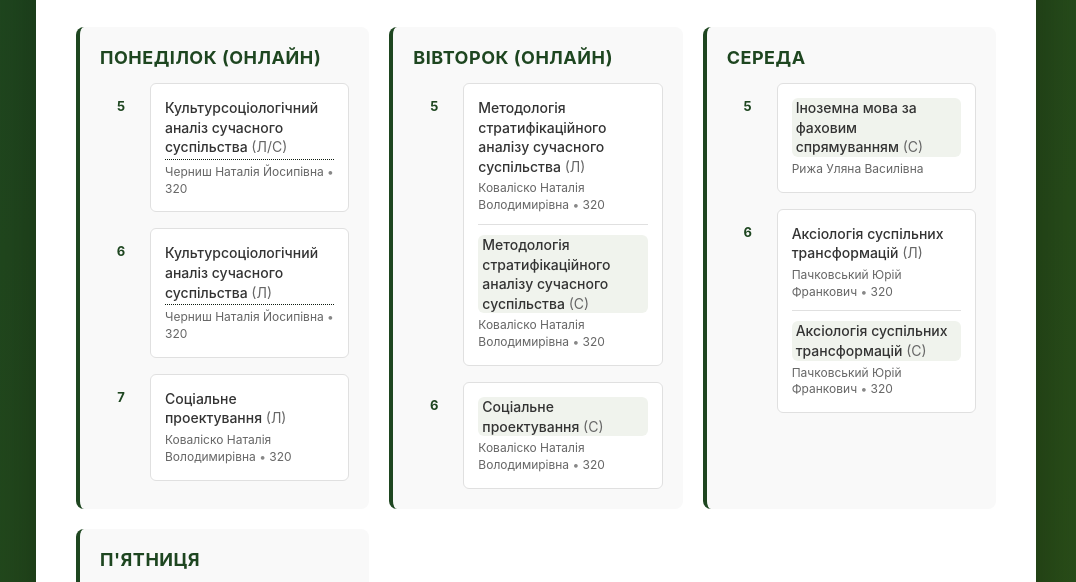
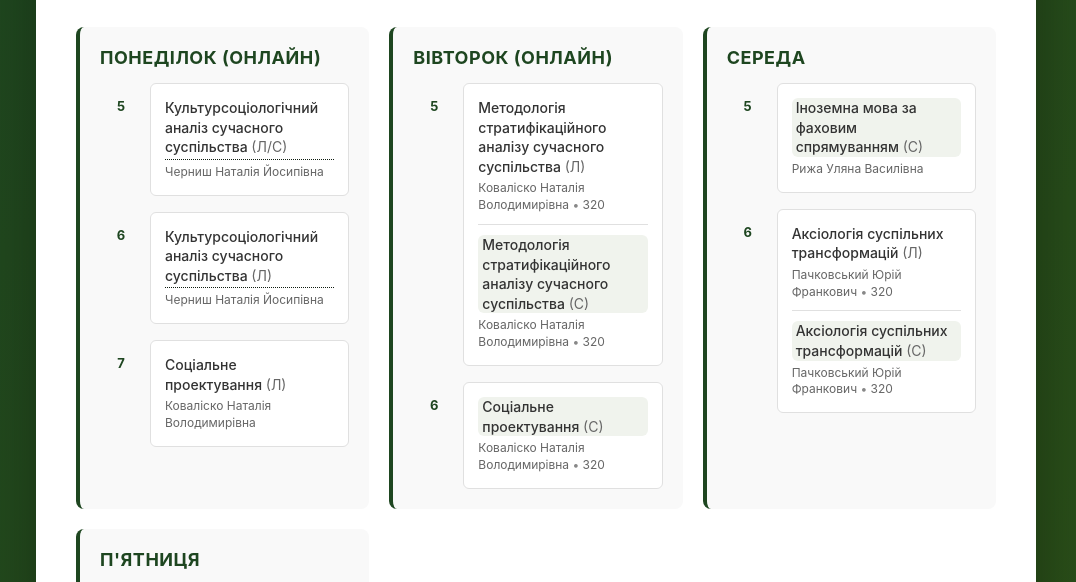
Before and after one commit to AnastasiaFalk/schedule, a plain HTML site: page index.html in a window 1280 px wide. Shown: the part 144-726 px from the top of the page, without its empty margins (104-1180 px from the left). Drawn offline with Linux system fonts and the light colour scheme.

Commit message:
Update index.html

```diff
--- a/index.html
+++ b/index.html
@@ -260,7 +260,7 @@
                             </span>
                         </div>
                         <div class="lesson-info">
-                            <span class="professor">Черниш Наталія Йосипівна</span> • <span class="room">320</span>
+                            <span class="professor">Черниш Наталія Йосипівна</span>
                         </div>
                     </div>
                 </div>
@@ -275,7 +275,7 @@
                             </span>
                         </div>
                         <div class="lesson-info">
-                            <span class="professor">Черниш Наталія Йосипівна</span> • <span class="room">320</span>
+                            <span class="professor">Черниш Наталія Йосипівна</span>
                         </div>
                     </div>
                 </div>
@@ -285,7 +285,7 @@
                     <div class="lesson">
                         <div class="lesson-name">Соціальне проектування <span class="lesson-type">Л</span></div>
                         <div class="lesson-info">
-                            <span class="professor">Коваліско Наталія Володимирівна</span> • <span class="room">320</span>
+                            <span class="professor">Коваліско Наталія Володимирівна</span>
                         </div>
                     </div>
                 </div>
```
